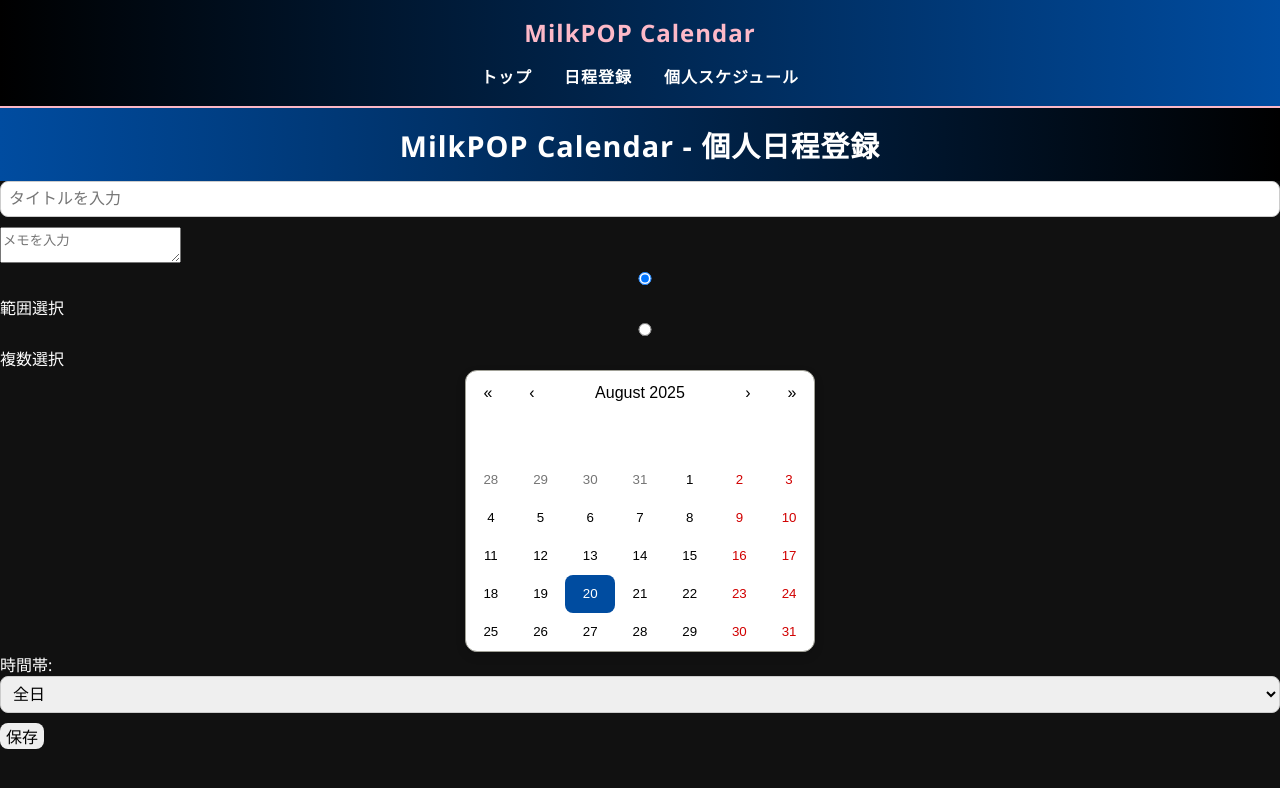
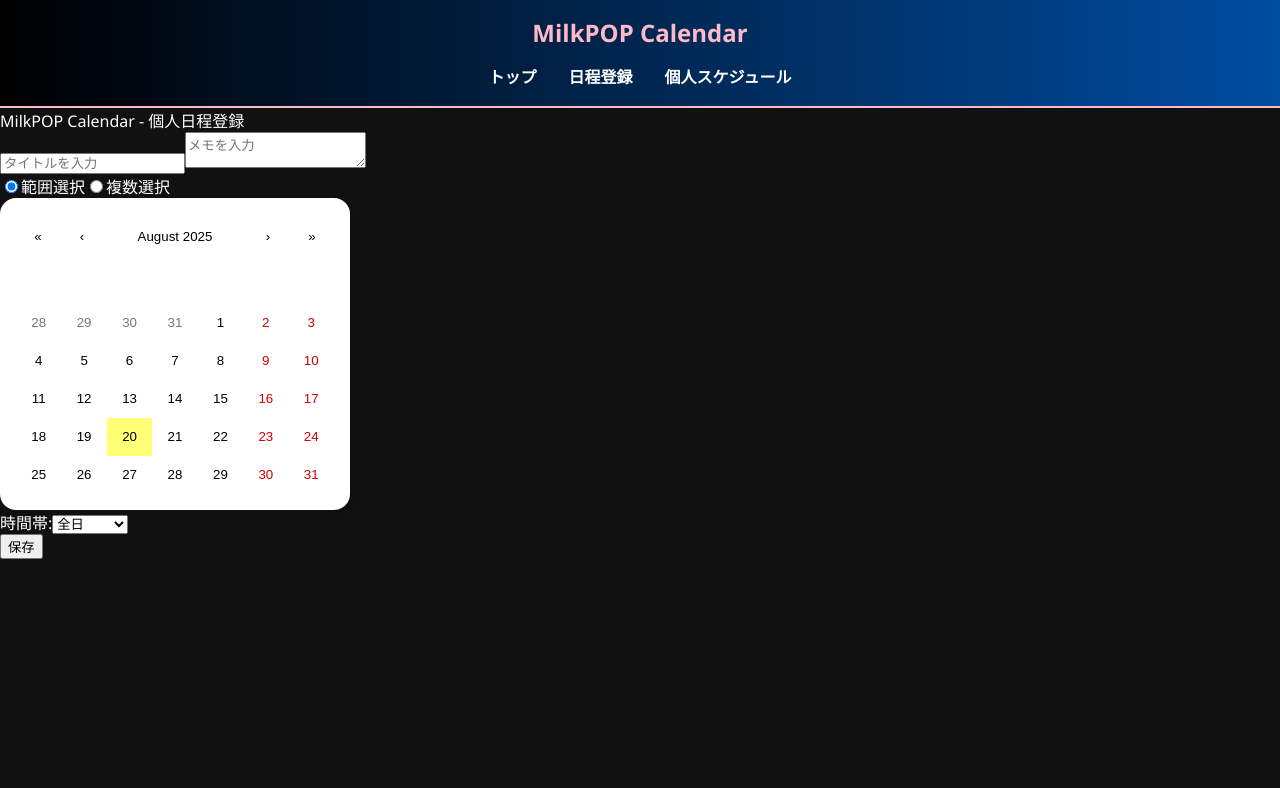
Before and after one commit to kuzyoumike0/milkpop-calendarapp, a React (Create React App) app in the folder frontend/: page /personal in a window 1280 px wide. Shown: the top 788 px of the page. Built offline with nearby package versions, Linux system fonts and the light colour scheme.

Commit message:
Update index.css

```diff
--- a/frontend/src/index.css
+++ b/frontend/src/index.css
@@ -1,121 +1,25 @@
-/* === 全体ベース === */
-body {
-  font-family: "Helvetica Neue", Arial, sans-serif;
-  background-color: #f9f9f9;
-  margin: 0;
-  padding: 0;
-  color: #333;
+/* === React Calendar カスタム装飾 === */
+.react-calendar {
+  border: none !important;
+  border-radius: 1rem;
+  background: white;
+  box-shadow: 0 4px 12px rgba(0,0,0,0.1);
+  padding: 1rem;
 }
 
-h1, h2, h3 {
-  font-family: "Helvetica Neue", Arial, sans-serif;
+.react-calendar__tile--active {
+  background: #004CA0 !important;
+  color: white !important;
+  border-radius: 50% !important;
 }
 
-/* === バナー === */
-header {
-  background: linear-gradient(90deg, #004CA0, #000000);
-  color: white;
-  padding: 16px;
-  text-align: center;
-  font-size: 1.8rem;
-  font-weight: bold;
-  letter-spacing: 1px;
-  box-shadow: 0 4px 6px rgba(0,0,0,0.2);
+.react-calendar__tile--range {
+  background: #FDB9C8 !important;
+  color: black !important;
+  border-radius: 0.5rem !important;
 }
 
-/* === カレンダー === */
-.react-calendar {
-  width: 100%;
-  max-width: 800px;
-  background: white;
-  border: none;
-  border-radius: 12px;
-  box-shadow: 0 4px 10px rgba(0,0,0,0.15);
-  font-family: "Helvetica Neue", Arial, sans-serif;
-  line-height: 1.5;
-  margin: 0 auto;
+.react-calendar__tile:hover {
+  background: #f5f5f5 !important;
+  border-radius: 0.5rem;
 }
-
-.react-calendar__tile {
-  max-width: initial !important;
-  padding: 12px 8px;
-  background: none;
-  text-align: center;
-  border-radius: 8px;
-  transition: all 0.2s ease;
-}
-
-/* 通常日 */
-.react-calendar__tile:enabled:hover {
-  background: #FDB9C8;
-  color: black;
-  transform: scale(1.05);
-}
-
-/* 今日 */
-.react-calendar__tile--now {
-  background: #004CA0 !important;
-  color: white !important;
-  font-weight: bold;
-}
-
-/* 選択された日（複数日対応） */
-.react-calendar__tile--active,
-.selected-day {
-  background: #FDB9C8 !important;
-  color: black !important;
-  font-weight: bold;
-  border-radius: 50%;
-}
-
-/* 祝日 */
-.holiday {
-  color: red !important;
-  font-weight: bold;
-}
-
-/* === ボタン === */
-button {
-  cursor: pointer;
-  font-size: 1rem;
-  border-radius: 8px;
-  border: none;
-  transition: 0.2s;
-}
-
-button:hover {
-  opacity: 0.9;
-}
-
-/* === 入力系 === */
-input, select {
-  border: 1px solid #ccc;
-  border-radius: 8px;
-  padding: 8px;
-  margin-bottom: 10px;
-  font-size: 1rem;
-  width: 100%;
-  box-sizing: border-box;
-}
-
-/* === テーブル === */
-table {
-  border-collapse: collapse;
-  margin-top: 10px;
-  width: 100%;
-  background: white;
-  border-radius: 12px;
-  overflow: hidden;
-  box-shadow: 0 2px 6px rgba(0,0,0,0.1);
-}
-
-th, td {
-  border: 1px solid #ddd;
-  padding: 10px;
-  text-align: center;
-}
-
-th {
-  background: #004CA0;
-  color: white;
-}
```
